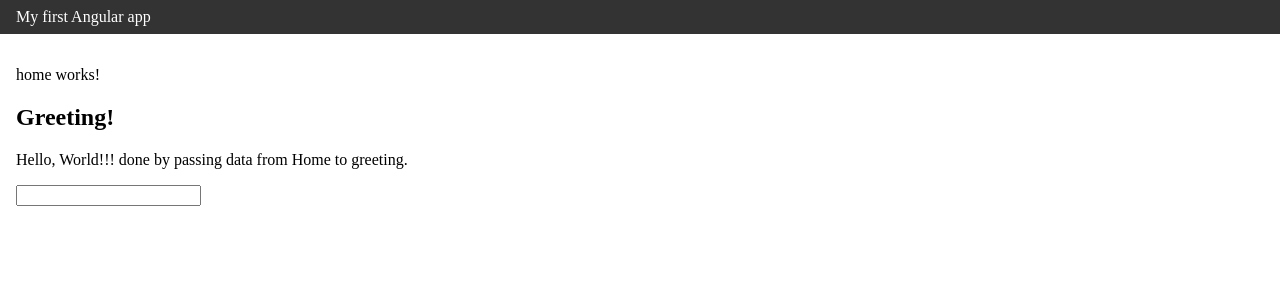
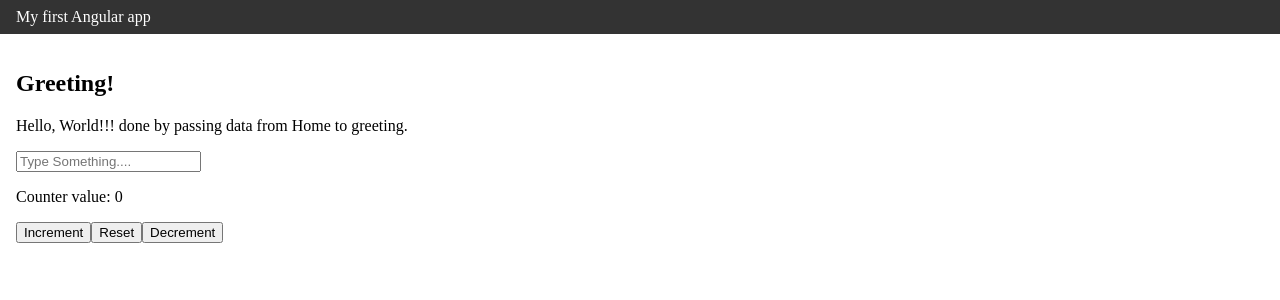
Before and after one commit to Shubhra7/Angular_All, an Angular app: page / in a window 1280 px wide. Shown: the top 300 px of the page. Built offline with nearby package versions, Linux system fonts and the light colour scheme.

Commit message:
Counter basic budilng structure done

```diff
--- a/src/app/components/counter/counter.html
+++ b/src/app/components/counter/counter.html
@@ -1 +1,7 @@
-<p>counter works!</p>
+<p>Counter value: {{counterValue()}}</p>
+
+<div>
+    <button (click)="increment()">Increment</button>
+    <button (click)="reset()">Reset</button>
+    <button (click)="decrement()">Decrement</button>
+</div>
--- a/src/app/components/counter/counter.ts
+++ b/src/app/components/counter/counter.ts
@@ -1,4 +1,4 @@
-import { Component } from '@angular/core';
+import { Component, signal } from '@angular/core';
 
 @Component({
   selector: 'app-counter',
@@ -7,5 +7,16 @@
   styleUrl: './counter.scss'
 })
 export class Counter {
-
+  counterValue = signal(0);
+  increment(){
+    // this.counterValue.set(this.counterValue() + 1)
+    this.counterValue.update((val) => val + 1);
+  }
+  decrement(){
+    // this.counterValue.set(this.counterValue() - 1)
+    this.counterValue.update((val) => val-1)
+  }
+  reset(){
+    this.counterValue.set(0)
+  }
 }
--- a/src/app/home/home.html
+++ b/src/app/home/home.html
@@ -1,3 +1,3 @@
-<p>home works!</p>
 <app-greeting [message]="homeMessage()" />
-<input type="text" (keyup)="keyUpHandler($event)" />
+<input placeholder="Type Something...." type="text" (keyup)="keyUpHandler($event)" />
+<app-counter />
--- a/src/app/home/home.ts
+++ b/src/app/home/home.ts
@@ -1,9 +1,10 @@
 import { Component, signal } from '@angular/core';
 import { Greeting } from '../components/greeting/greeting';
+import { Counter } from '../components/counter/counter';
 
 @Component({
   selector: 'app-home',
-  imports: [Greeting],
+  imports: [Greeting,Counter],
   templateUrl: './home.html',
   styleUrl: './home.scss'
 })
```
